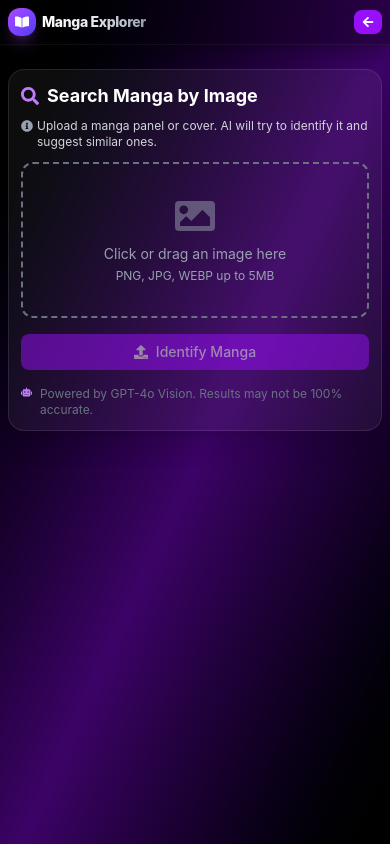
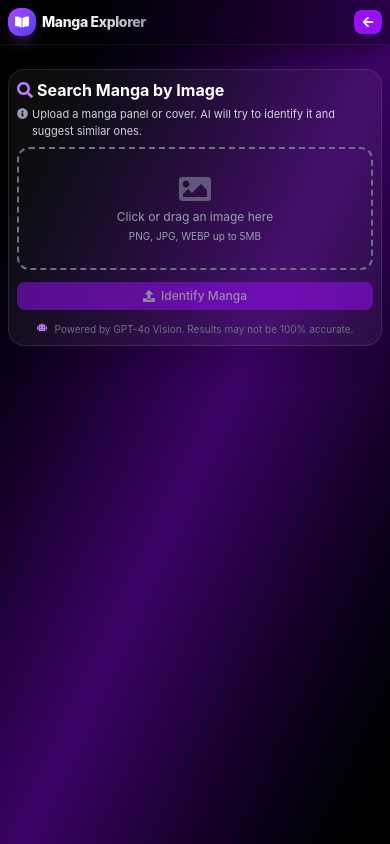
Before and after one commit to Yasin-Rahimi/manga-explorer, a React (Vite) app: page /image-search in a window 390 px wide. Shown: the top 844 px of the page. Built offline with nearby package versions, Linux system fonts and the light colour scheme; no server answers.

Commit message:
responsive image search

```diff
--- a/src/pages/ImageSearch/components/ImageDropzone.jsx
+++ b/src/pages/ImageSearch/components/ImageDropzone.jsx
@@ -1,19 +1,20 @@
+// src/pages/ImageSearch/components/ImageDropzone.jsx
 import { FaImage } from 'react-icons/fa';
 import ImagePreview from './ImagePreview';
 
 export default function ImageDropzone({ previewUrl, onClear, onClick }) {
     return (
         <div
-            className="border-2 border-dashed border-gray-500 rounded-xl p-4 sm:p-6 text-center cursor-pointer hover:border-purple-400 transition-colors duration-200"
+            className="border-2 border-dashed border-gray-500 rounded-xl p-3 sm:p-6 text-center cursor-pointer hover:border-purple-400 transition-colors duration-200"
             onClick={onClick}
         >
             {previewUrl ? (
                 <ImagePreview previewUrl={previewUrl} onClear={onClear} />
             ) : (
-                <div className="py-4 sm:py-8 text-gray-400">
-                    <FaImage className="w-10 h-10 sm:w-12 sm:h-12 mx-auto mb-2 sm:mb-3 opacity-50" />
-                    <p className="text-sm sm:text-base">Click or drag an image here</p>
-                    <p className="text-xs mt-1 sm:mt-2">PNG, JPG, WEBP up to 5MB</p>
+                <div className="py-3 sm:py-8 text-gray-400">
+                    <FaImage className="w-8 h-8 sm:w-12 sm:h-12 mx-auto mb-1 sm:mb-3 opacity-50" />
+                    <p className="text-xs sm:text-base">Click or drag an image here</p>
+                    <p className="text-[10px] sm:text-xs mt-1 sm:mt-2">PNG, JPG, WEBP up to 5MB</p>
                 </div>
             )}
         </div>
--- a/src/pages/ImageSearch/components/ImageUploadControls.jsx
+++ b/src/pages/ImageSearch/components/ImageUploadControls.jsx
@@ -1,12 +1,13 @@
+// src/pages/ImageSearch/components/ImageUploadControls.jsx
 import { FaUpload, FaSpinner } from 'react-icons/fa';
 
 export default function ImageUploadControls({ onIdentify, onClear, hasImage, isLoading }) {
     return (
-        <div className="flex flex-col sm:flex-row gap-2 sm:gap-3 mt-4 sm:mt-6">
+        <div className="flex flex-col sm:flex-row gap-2 sm:gap-3 mt-3 sm:mt-6">
             <button
                 onClick={onIdentify}
                 disabled={!hasImage || isLoading}
-                className="cursor-pointer flex items-center justify-center gap-2 px-3 py-2 sm:px-5 sm:py-2 bg-purple-600 hover:bg-purple-700 rounded-lg transition disabled:opacity-50 text-white font-medium text-sm sm:text-base"
+                className="cursor-pointer flex items-center justify-center gap-1.5 sm:gap-2 px-2 py-1.5 sm:px-5 sm:py-2 bg-purple-600 hover:bg-purple-700 rounded-lg transition disabled:opacity-50 text-white font-medium text-xs sm:text-base"
             >
                 {isLoading ? <FaSpinner className="animate-spin" /> : <FaUpload />}
                 {isLoading ? 'Identifying...' : 'Identify Manga'}
@@ -14,7 +15,7 @@ export default function ImageUploadControls({ onIdentify, onClear, hasImage, isL
             {hasImage && (
                 <button
                     onClick={onClear}
-                    className="cursor-pointer px-3 py-2 sm:px-4 sm:py-2 bg-gray-700 hover:bg-gray-600 rounded-lg transition text-white text-sm sm:text-base"
+                    className="cursor-pointer px-2 py-1.5 sm:px-4 sm:py-2 bg-gray-700 hover:bg-gray-600 rounded-lg transition text-white text-xs sm:text-base"
                 >
                     Clear
                 </button>
--- a/src/pages/ImageSearch/components/ImageUploader.jsx
+++ b/src/pages/ImageSearch/components/ImageUploader.jsx
@@ -101,12 +101,12 @@ export default function ImageUploader() {
     const triggerFileInput = () => fileInputRef.current.click();
 
     return (
-        <div className="w-full max-w-2xl mx-auto px-3 py-3 sm:px-4 sm:py-6 bg-white/5 rounded-2xl border border-white/10 backdrop-blur-sm shadow-xl">
-            <div className="flex items-center gap-2 mb-2">
-                <FaSearch className="text-purple-400 text-lg sm:text-2xl" />
-                <h2 className="text-lg sm:text-2xl font-bold text-white">Search Manga by Image</h2>
+        <div className="w-full max-w-2xl mx-auto px-2 py-2 sm:px-4 sm:py-6 bg-white/5 rounded-2xl border border-white/10 backdrop-blur-sm shadow-xl">
+            <div className="flex items-center gap-1 mb-1 sm:gap-2 sm:mb-2">
+                <FaSearch className="text-purple-400 text-base sm:text-2xl" />
+                <h2 className="text-base sm:text-2xl font-bold text-white">Search Manga by Image</h2>
             </div>
-            <p className="text-gray-300 text-xs sm:text-sm mb-3 sm:mb-6 flex items-start gap-1">
+            <p className="text-gray-300 text-[11px] sm:text-sm mb-2 sm:mb-6 flex items-start gap-1">
                 <FaInfoCircle className="text-gray-400 shrink-0 mt-0.5" />
                 <span>Upload a manga panel or cover. AI will try to identify it and suggest similar ones.</span>
             </p>
@@ -138,7 +138,7 @@ export default function ImageUploader() {
                 alternativeGuesses={result.alternativeGuesses}
             />
 
-            <p className="text-xs text-gray-500 mt-4 sm:mt-6 text-left flex items-start justify-center gap-2">
+            <p className="text-[10px] sm:text-xs text-gray-500 mt-3 sm:mt-6 text-left flex items-start justify-center gap-2">
                 <FaRobot className="text-purple-400" />
                 Powered by GPT-4o Vision. Results may not be 100% accurate.
             </p>
--- a/src/pages/ImageSearch/components/ResultDisplay.jsx
+++ b/src/pages/ImageSearch/components/ResultDisplay.jsx
@@ -1,3 +1,4 @@
+// src/pages/ImageSearch/components/ResultDisplay.jsx
 import { FaRobot, FaExternalLinkAlt } from 'react-icons/fa';
 import { Link } from 'react-router';
 
@@ -5,30 +6,30 @@ export default function ResultDisplay({ primaryGuess, alternativeGuesses }) {
     if (!primaryGuess || !primaryGuess.title) return null;
 
     return (
-        <div className="mt-4 sm:mt-6 p-3 sm:p-4 bg-gray-800/70 rounded-xl border border-purple-500/30 space-y-3 sm:space-y-4">
+        <div className="mt-3 sm:mt-6 p-2 sm:p-4 bg-gray-800/70 rounded-xl border border-purple-500/30 space-y-2 sm:space-y-4">
             {/* حدس اصلی */}
-            <div className="flex items-start gap-2">
-                <FaRobot className="text-purple-400 mt-0.5 shrink-0 text-sm sm:text-base" />
+            <div className="flex items-start gap-1.5 sm:gap-2">
+                <FaRobot className="text-purple-400 mt-0.5 shrink-0 text-xs sm:text-base" />
                 <div className="flex-1 min-w-0">
-                    <p className="text-[10px] sm:text-xs text-gray-400 uppercase tracking-wider">Primary Guess</p>
+                    <p className="text-[9px] sm:text-xs text-gray-400 uppercase tracking-wider">Primary Guess</p>
                     {primaryGuess.found ? (
                         <Link
                             to={primaryGuess.url}
-                            className="text-white font-semibold text-sm sm:text-lg hover:text-purple-300 transition flex items-center gap-1 wrap-break-word"
+                            className="text-white font-semibold text-xs sm:text-lg hover:text-purple-300 transition flex items-center gap-1 wrap-break-word"
                         >
                             <span className="wrap-break-word">{primaryGuess.title}</span>
-                            <FaExternalLinkAlt className="w-3 h-3 text-gray-400 shrink-0" />
+                            <FaExternalLinkAlt className="w-2.5 h-2.5 sm:w-3 sm:h-3 text-gray-400 shrink-0" />
                         </Link>
                     ) : (
-                        <p className="text-white font-semibold text-sm sm:text-lg wrap-break-word">
+                        <p className="text-white font-semibold text-xs sm:text-lg wrap-break-word">
                             {primaryGuess.title}
                         </p>
                     )}
                     {primaryGuess.found && (
-                        <p className="text-[10px] sm:text-xs text-gray-400 mt-1">Click to view details</p>
+                        <p className="text-[8px] sm:text-xs text-gray-400 mt-0.5 sm:mt-1">Click to view details</p>
                     )}
                     {!primaryGuess.found && (
-                        <p className="text-[10px] sm:text-xs text-yellow-400 mt-1">Not found in our database</p>
+                        <p className="text-[9px] sm:text-xs text-yellow-400 mt-0.5 sm:mt-1">Not found in our database</p>
                     )}
                 </div>
             </div>
@@ -36,22 +37,22 @@ export default function ResultDisplay({ primaryGuess, alternativeGuesses }) {
             {/* حدس‌های جایگزین */}
             {alternativeGuesses && alternativeGuesses.length > 0 && (
                 <div className="border-t border-white/10 pt-2 sm:pt-3">
-                    <p className="text-[10px] sm:text-xs text-gray-400 uppercase tracking-wider mb-1 sm:mb-2">Other possible matches</p>
+                    <p className="text-[9px] sm:text-xs text-gray-400 uppercase tracking-wider mb-1 sm:mb-2">Other possible matches</p>
                     <ul className="space-y-1">
                         {alternativeGuesses.map((guess, idx) => (
-                            <li key={idx} className="text-gray-300 text-xs sm:text-sm flex items-start gap-2 wrap-break-word">
-                                <span className="w-1.5 h-1.5 bg-purple-400 rounded-full shrink-0 mt-1"></span>
+                            <li key={idx} className="text-gray-300 text-[11px] sm:text-sm flex items-start gap-1.5 sm:gap-2 wrap-break-word">
+                                <span className="w-1 h-1 sm:w-1.5 sm:h-1.5 bg-purple-400 rounded-full shrink-0 mt-1"></span>
                                 <div className="flex-1 min-w-0">
                                     {guess.found ? (
                                         <Link
                                             to={guess.url}
-                                            className="hover:text-purple-300 transition flex items-center gap-1 wrap-break-word"
+                                            className="hover:text-purple-300 transition flex items-center gap-1 wrap-break-word text-[11px] sm:text-sm"
                                         >
                                             <span className="wrap-break-word">{guess.title}</span>
-                                            <FaExternalLinkAlt className="w-3 h-3 text-gray-400 shrink-0" />
+                                            <FaExternalLinkAlt className="w-2 h-2 sm:w-3 sm:h-3 text-gray-400 shrink-0" />
                                         </Link>
                                     ) : (
-                                        <span className="wrap-break-word">{guess.title}</span>
+                                        <span className="wrap-break-word text-[11px] sm:text-sm">{guess.title}</span>
                                     )}
                                 </div>
                             </li>
```
